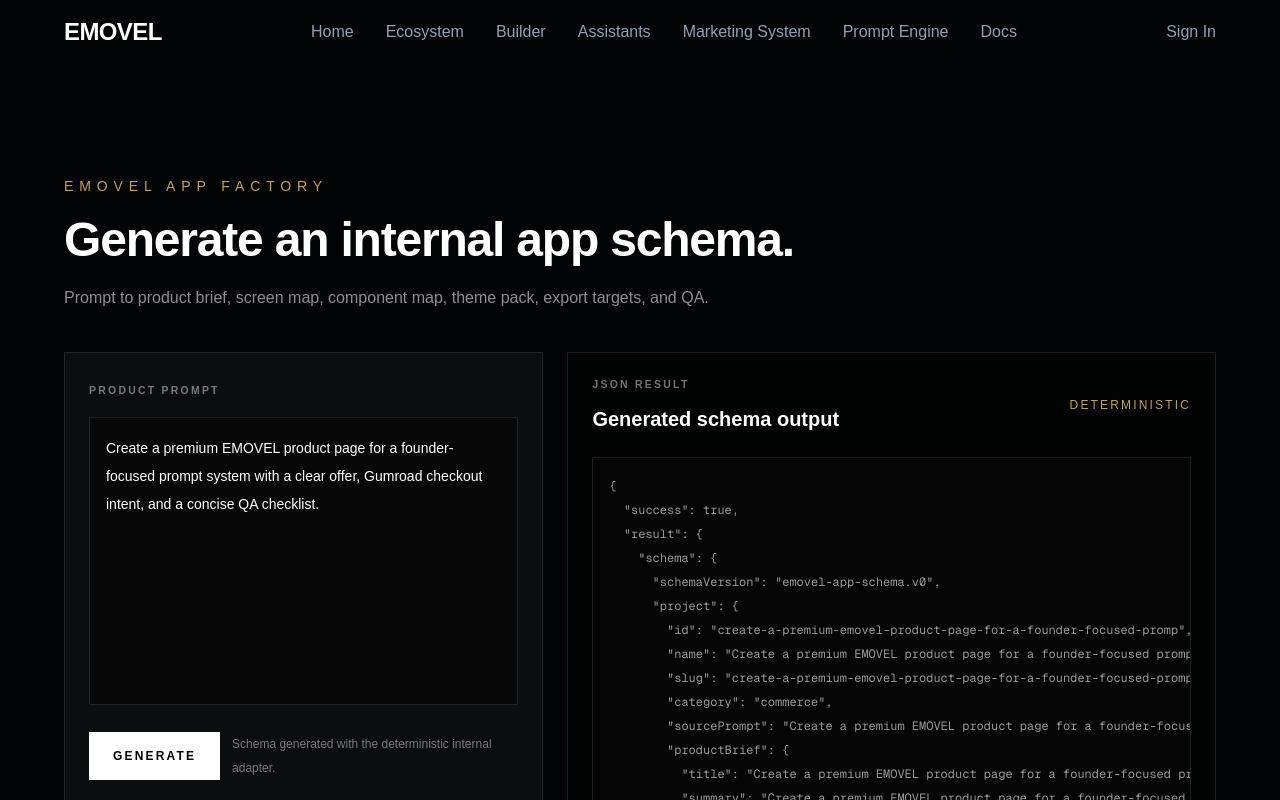
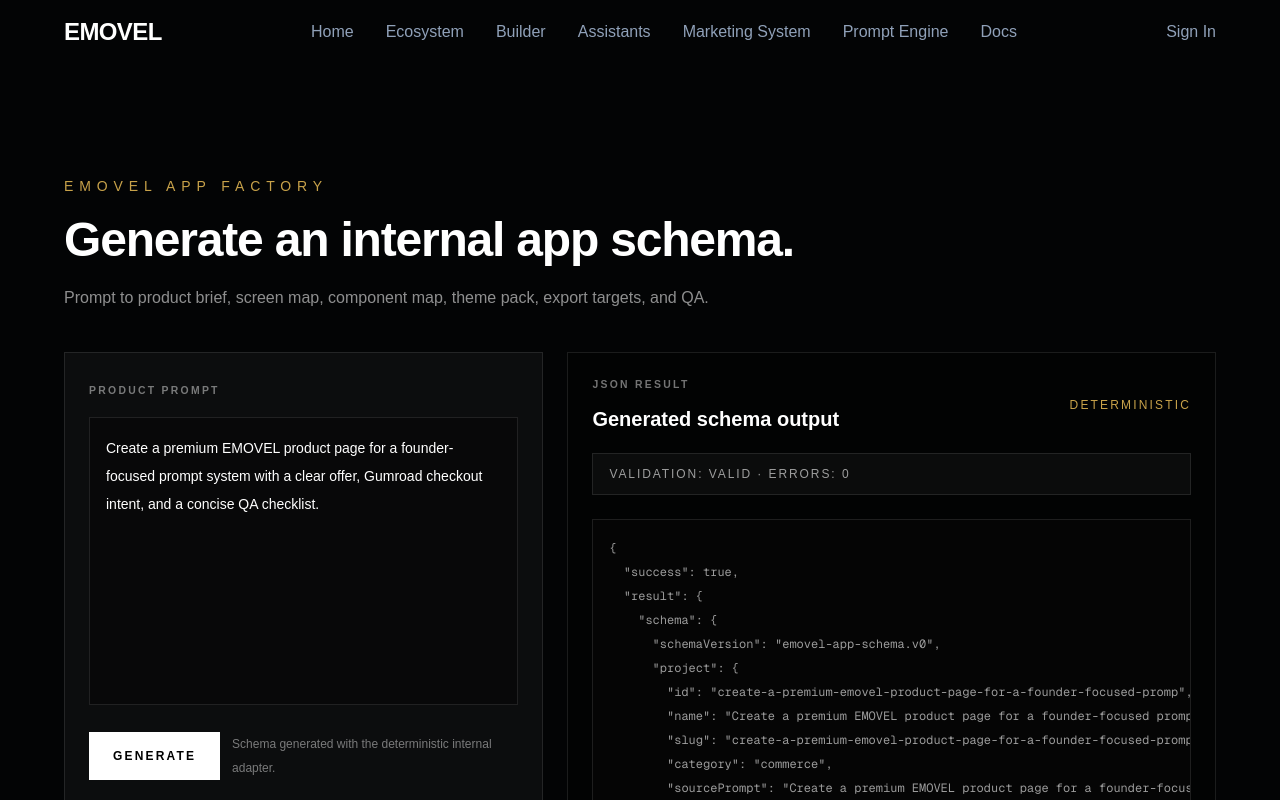
Before and after one commit to flaviusciocan-byte/emovel-next, a Next.js app: page /builder/app-factory in a window 1280 px wide. Both pictures are taken after a click on the button "GENERATE". Shown: the top 800 px of the page. Built offline with nearby package versions, Linux system fonts and the light colour scheme.

Commit message:
Show App Factory validation status

```diff
--- a/app/builder/app-factory/page.tsx
+++ b/app/builder/app-factory/page.tsx
@@ -9,14 +9,35 @@
   error?: string;
 }
 
+interface ValidationStatus {
+  valid: boolean;
+  errors: unknown[];
+}
+
 const defaultPrompt =
   "Create a premium EMOVEL product page for a founder-focused prompt system with a clear offer, Gumroad checkout intent, and a concise QA checklist.";
+
+function isRecord(value: unknown): value is Record<string, unknown> {
+  return Boolean(value) && typeof value === "object" && !Array.isArray(value);
+}
+
+function getValidationStatus(value: unknown): ValidationStatus | null {
+  if (!isRecord(value) || typeof value.valid !== "boolean" || !Array.isArray(value.errors)) {
+    return null;
+  }
+
+  return {
+    valid: value.valid,
+    errors: value.errors,
+  };
+}
 
 export default function AppFactoryPage() {
   const [prompt, setPrompt] = useState(defaultPrompt);
   const [apiResponse, setApiResponse] = useState<GenerateSchemaResponse | null>(null);
   const [status, setStatus] = useState("Enter a product prompt and generate the internal schema.");
   const [isGenerating, setIsGenerating] = useState(false);
+  const validationStatus = getValidationStatus(apiResponse?.validation);
 
   async function onGenerate() {
     const normalizedPrompt = prompt.trim();
@@ -111,6 +132,13 @@
               </span>
             </div>
 
+            {validationStatus ? (
+              <div className="mt-5 border border-white/10 bg-white/[0.035] px-4 py-3 text-xs uppercase tracking-[0.16em] text-white/60">
+                Validation: {validationStatus.valid ? "valid" : "invalid"} · Errors:{" "}
+                {validationStatus.errors.length}
+              </div>
+            ) : null}
+
             <pre className="mt-6 max-h-[640px] min-h-72 max-w-full overflow-auto border border-white/10 bg-[#050505] p-4 text-xs leading-6 text-white/60">
               {apiResponse
                 ? JSON.stringify(apiResponse, null, 2)
```
